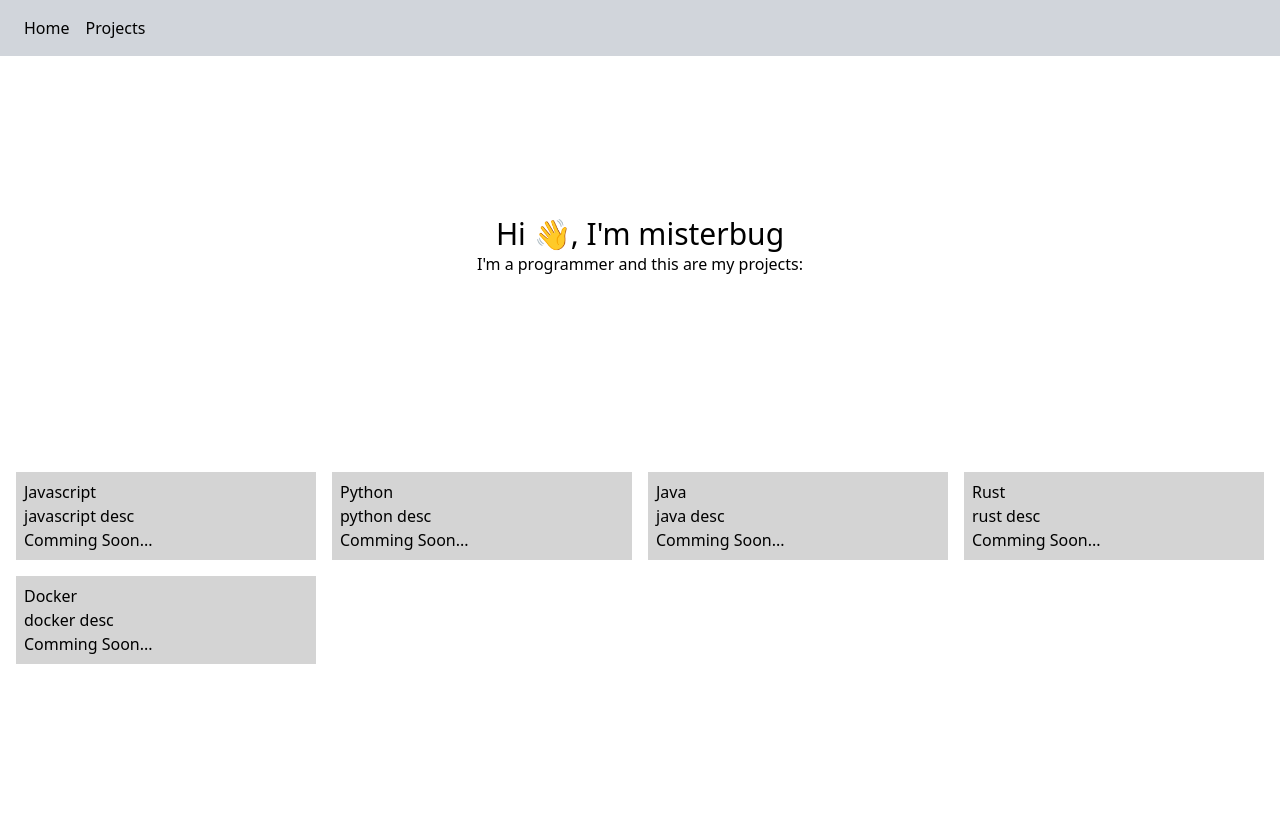
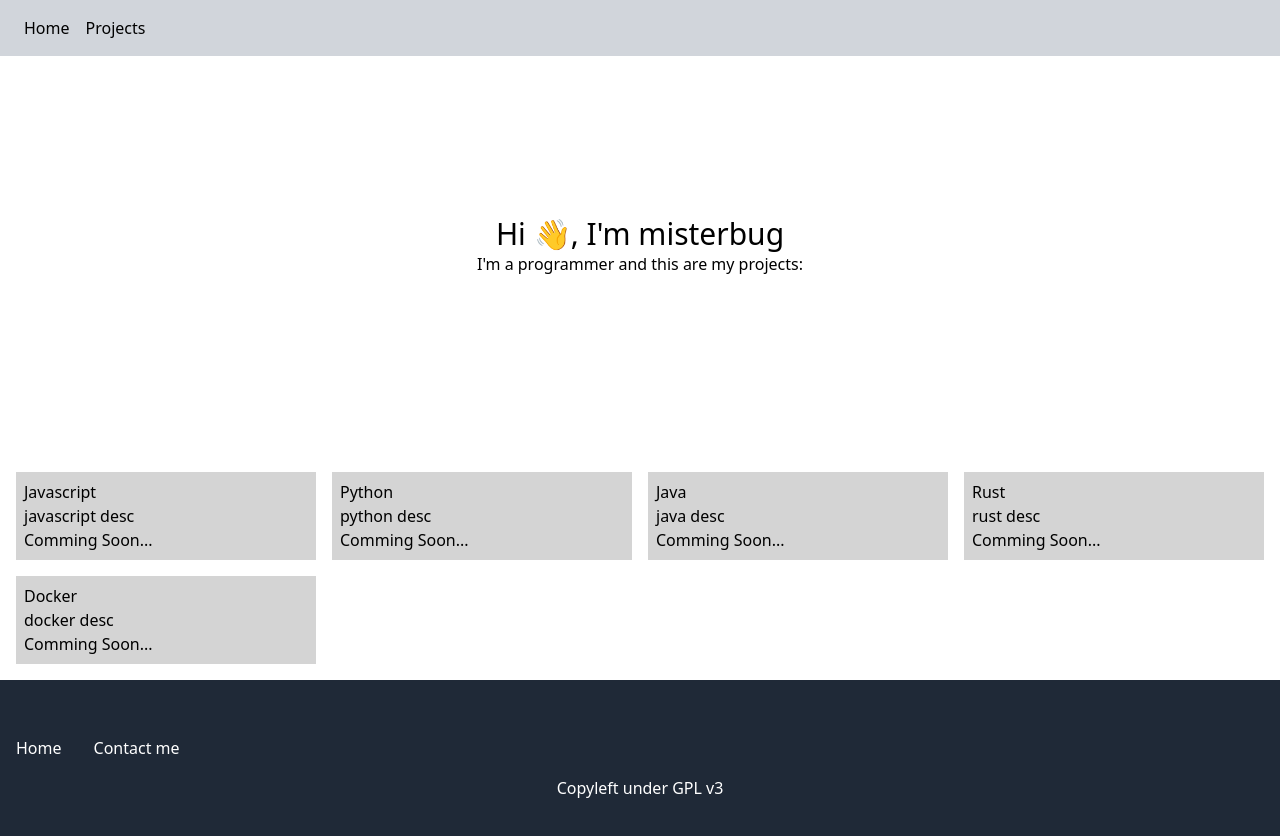
Before and after one commit to ThePixelCode/thepixelcode.github.io, a SvelteKit app: page / in a window 1280 px wide. Shown: the top 836 px of the page. Before the commit the page ends 800 px from the top, so only its background shows below. Built offline with nearby package versions, Linux system fonts and the light colour scheme.

Commit message:
Added Footer (WIP)

```diff
--- /dev/null
+++ b/src/lib/Footer.svelte
@@ -0,0 +1,9 @@
+<footer class="bg-gray-800 text-white text-center py-10">
+    <div class="flex flex-row">
+        <div class="m-4">Home</div>
+        <div class="m-4">Contact me</div>
+    </div>
+    <div class="">
+        Copyleft under GPL v3
+    </div>
+</footer>
--- a/src/routes/+layout.svelte
+++ b/src/routes/+layout.svelte
@@ -1,6 +1,8 @@
 <script>
 	import "../app.css"
 	import Navbar from "$lib/Navbar.svelte";
+	import Footer from "$lib/Footer.svelte";
 </script>
 <Navbar/>
 <slot />
+<Footer/>
```
